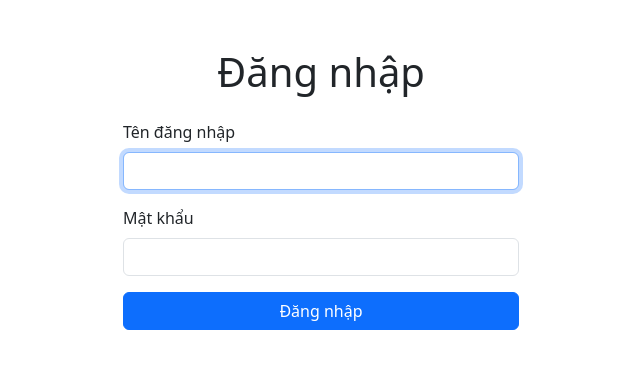
After one commit to NgcTrinh1102/pos-restaurant, a Django app: page /accounts/login/ in a window 1280 px wide. The commit adds this page. Shown: the top 377 px of the page, without its empty margins (319-959 px from the left). Run offline with Django 5.2, Linux system fonts and the light colour scheme.

Commit message:
Them trang dang nhap va dang xuat

```diff
--- a/config/settings.py
+++ b/config/settings.py
@@ -126,4 +126,6 @@ MAILERS = {
         'BACKEND': 'django.core.mail.backends.console.EmailBackend',
     },
 }
-LOGIN_URL = "/admin/login/"
+LOGIN_URL = "login"
+LOGIN_REDIRECT_URL = "order_create"
+LOGOUT_REDIRECT_URL = "login"
--- a/config/urls.py
+++ b/config/urls.py
@@ -3,5 +3,6 @@ from django.urls import include, path
 
 urlpatterns = [
     path("admin/", admin.site.urls),
+    path("accounts/", include("django.contrib.auth.urls")),
     path("", include("pos.urls")),
 ]
--- a/pos/templates/pos/order_create.html
+++ b/pos/templates/pos/order_create.html
@@ -63,6 +63,11 @@
       <button type="submit" class="btn btn-primary">Đặt hàng</button>
       <a href="{% url 'product_list' %}" class="btn btn-outline-secondary">Xem thực đơn</a>
     </form>
+
+    <form method="post" action="{% url 'logout' %}" class="mt-3">
+      {% csrf_token %}
+      <button type="submit" class="btn btn-outline-danger">Đăng xuất ({{ request.user.username }})</button>
+    </form>
   </div>
 </body>
 </html>
--- /dev/null
+++ b/pos/templates/registration/login.html
@@ -0,0 +1,33 @@
+<!DOCTYPE html>
+<html lang="vi">
+<head>
+  <meta charset="UTF-8">
+  <meta name="viewport" content="width=device-width, initial-scale=1">
+  <title>Đăng nhập</title>
+  <link href="https://cdn.jsdelivr.net/npm/bootstrap@5.3.3/dist/css/bootstrap.min.css" rel="stylesheet">
+</head>
+<body>
+  <div class="container py-5" style="max-width: 420px;">
+    <h1 class="mb-4 text-center">Đăng nhập</h1>
+
+    {% if form.errors %}
+    <div class="alert alert-danger">Tên đăng nhập hoặc mật khẩu không đúng. Vui lòng kiểm tra lại!</div>
+    {% endif %}
+
+    <form method="post">
+      {% csrf_token %}
+      <input type="hidden" name="next" value="{{ next }}">
+
+      <div class="mb-3">
+        <label class="form-label">Tên đăng nhập</label>
+        <input type="text" name="username" class="form-control" autofocus required>
+      </div>
+      <div class="mb-3">
+        <label class="form-label">Mật khẩu</label>
+        <input type="password" name="password" class="form-control" required>
+      </div>
+      <button type="submit" class="btn btn-primary w-100">Đăng nhập</button>
+    </form>
+  </div>
+</body>
+</html>
```
